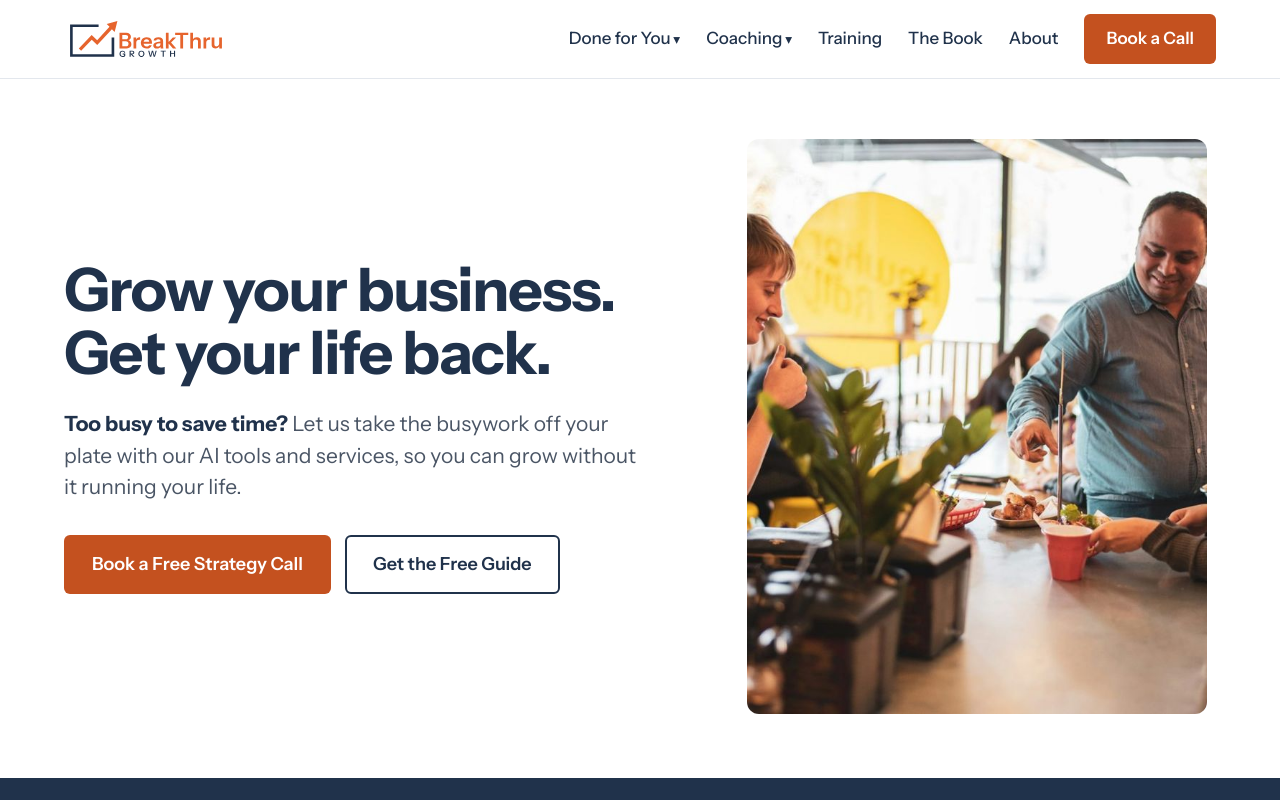
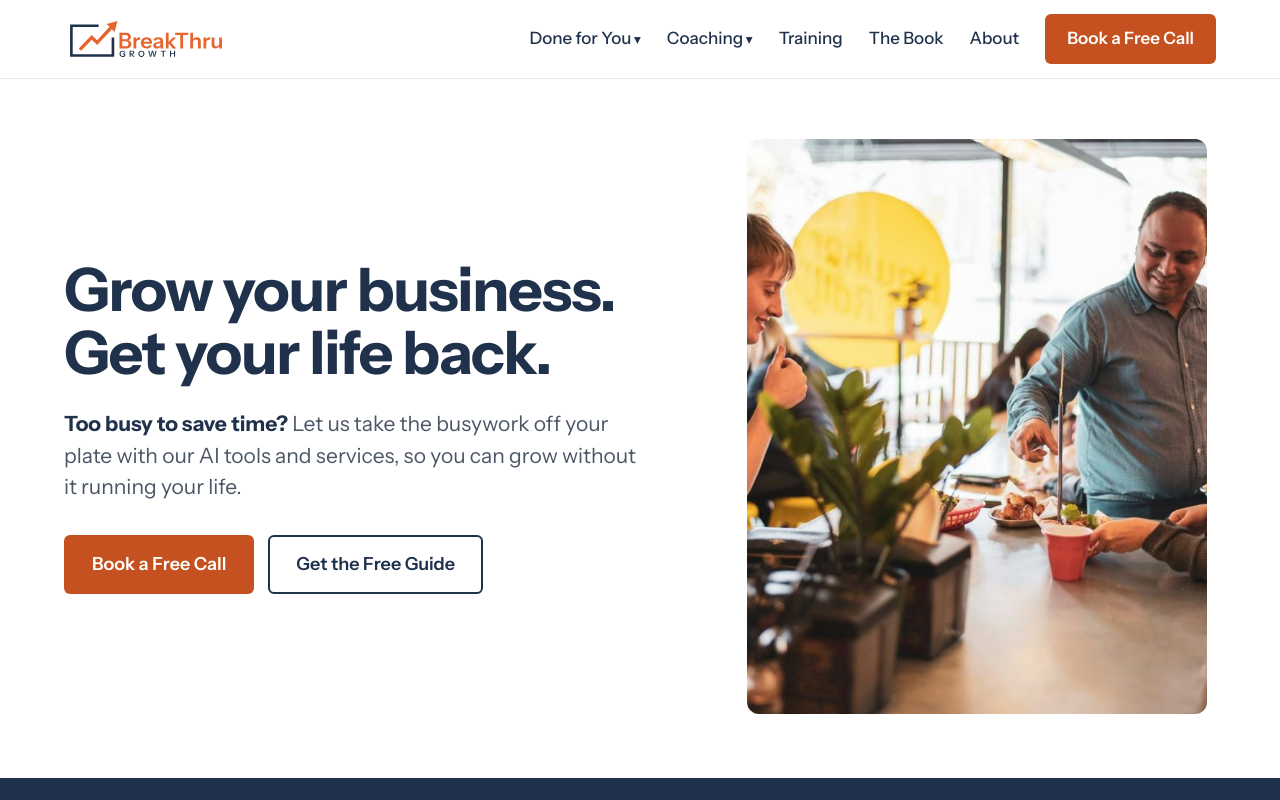
Before and after one commit to BreakThruLLC/breakthrugrowth, a plain HTML site: page index.html in a window 1280 px wide. Shown: the top 800 px of the page. Drawn offline with Linux system fonts and the light colour scheme; a script that the page names is missing.

Commit message:
One label for every call button: Book a Free Call
Co-Authored-By: Claude Opus 5.5 <noreply@anthropic.com>
Claude-Session: https://claude.ai/code/session_015ACpWAwvxE3Cuy7Hm2hscd

```diff
--- a/index.html
+++ b/index.html
@@ -50,7 +50,7 @@
 <a href="/training/">Training</a>
 <a href="/book/">The Book</a>
 <a href="/about/">About</a>
-<a class="btn" href="/start/">Book a Call</a>
+<a class="btn" href="/start/">Book a Free Call</a>
 </nav>
 </div>
 </header>
@@ -63,7 +63,7 @@
 <h1 style="margin: 0; font-size: 60px; line-height: 1.05; font-weight: 700; color: #20324B; letter-spacing: -0.02em">Grow your business. Get your life back.</h1>
 <p style="margin: 0; font-size: 21px; color: #4A5565; max-width: 580px"><b style="color: #20324B">Too busy to save time?</b> Let us take the busywork off your plate with our AI tools and services, so you can grow without it running your life.</p>
 <div style="display: flex; flex-wrap: wrap; gap: 14px; margin-top: 8px">
-<a href="/start/" style="background: #C4511F; color: #FFFFFF; text-decoration: none; font-weight: 600; font-size: 18px; padding: 16px 28px; border-radius: 6px">Book a Free Strategy Call</a>
+<a href="/start/" style="background: #C4511F; color: #FFFFFF; text-decoration: none; font-weight: 600; font-size: 18px; padding: 16px 28px; border-radius: 6px">Book a Free Call</a>
 <a href="#free-guide" style="border: 2px solid #20324B; color: #20324B; text-decoration: none; font-weight: 600; font-size: 18px; padding: 14px 26px; border-radius: 6px">Get the Free Guide</a>
 </div>
 </div>
@@ -207,7 +207,7 @@
 <div style="display: flex; align-items: center; gap: 10px"><svg aria-hidden="true" width="22" height="22" viewBox="0 0 24 24" fill="none" stroke="#C4511F" stroke-width="2.5" stroke-linecap="round" stroke-linejoin="round"><path d="M4 12l5 5L20 6"></path></svg><span style="font-size: 17px; color: #1D2733">No tech headaches.</span></div>
 <div style="display: flex; align-items: center; gap: 10px"><svg aria-hidden="true" width="22" height="22" viewBox="0 0 24 24" fill="none" stroke="#C4511F" stroke-width="2.5" stroke-linecap="round" stroke-linejoin="round"><path d="M4 12l5 5L20 6"></path></svg><span style="font-size: 17px; color: #1D2733">Month-to-month after setup.</span></div>
 </div>
-<div><a href="/start/" style="background: #C4511F; color: #FFFFFF; text-decoration: none; font-weight: 600; font-size: 18px; padding: 16px 28px; border-radius: 6px; display: inline-block">Book a Free Strategy Call</a></div>
+<div><a href="/start/" style="background: #C4511F; color: #FFFFFF; text-decoration: none; font-weight: 600; font-size: 18px; padding: 16px 28px; border-radius: 6px; display: inline-block">Book a Free Call</a></div>
 </div>
 </section>
 
@@ -228,7 +228,7 @@
 <li><a href="/fractional/" style="color: #1D2733">Fractional CMO</a>: one client at a time</li>
 </ul>
 <div style="flex-grow: 1"></div>
-<a href="/start/" style="background: #C4511F; color: #FFFFFF; text-decoration: none; font-weight: 600; font-size: 17px; padding: 14px 20px; border-radius: 6px; text-align: center">Book a Free Strategy Call</a>
+<a href="/start/" style="background: #C4511F; color: #FFFFFF; text-decoration: none; font-weight: 600; font-size: 17px; padding: 14px 20px; border-radius: 6px; text-align: center">Book a Free Call</a>
 </div>
 <div style="border: 1px solid #E3E7ED; border-radius: 12px; padding: 36px; display: flex; flex-direction: column; gap: 14px">
 <div style="display: flex; align-items: center; justify-content: space-between; gap: 12px"><h3 style="margin: 0; font-size: 28px; color: #20324B">Coaching</h3><span style="background: #F2F4F7; color: #20324B; font-size: 13px; font-weight: 600; padding: 4px 10px; border-radius: 999px">Limited spots</span></div>
@@ -238,7 +238,7 @@
 <li><a href="/coaching/#growth" style="color: #1D2733">Growth Coaching</a>: a year of growing on purpose</li>
 </ul>
 <div style="flex-grow: 1"></div>
-<a href="/start/" style="border: 2px solid #20324B; color: #20324B; text-decoration: none; font-weight: 600; font-size: 17px; padding: 12px 20px; border-radius: 6px; text-align: center">Book a Free Strategy Call</a>
+<a href="/start/" style="border: 2px solid #20324B; color: #20324B; text-decoration: none; font-weight: 600; font-size: 17px; padding: 12px 20px; border-radius: 6px; text-align: center">Book a Free Call</a>
 </div>
 <div style="border: 1px solid #E3E7ED; border-radius: 12px; padding: 36px; display: flex; flex-direction: column; gap: 14px">
 <div style="display: flex; align-items: center; justify-content: space-between; gap: 12px"><h3 style="margin: 0; font-size: 28px; color: #20324B">Training</h3><span style="background: #FCE9E0; color: #9E3F15; font-size: 13px; font-weight: 600; padding: 4px 10px; border-radius: 999px">Coming soon</span></div>
@@ -296,7 +296,7 @@
 <div style="max-width: 820px; margin: 0 auto; padding: 64px 24px; display: flex; flex-direction: column; align-items: center; text-align: center; gap: 20px">
 <h2 style="margin: 0; font-size: 48px; line-height: 1.1; letter-spacing: -0.01em">Ready to get your life back?</h2>
 <p style="margin: 0; font-size: 20px; color: #C9D2DE">Book a free strategy call. We'll find your fastest win.</p>
-<a href="/start/" style="background: #C4511F; color: #FFFFFF; text-decoration: none; font-weight: 600; font-size: 19px; padding: 18px 32px; border-radius: 6px; margin-top: 8px">Book a Free Strategy Call</a>
+<a href="/start/" style="background: #C4511F; color: #FFFFFF; text-decoration: none; font-weight: 600; font-size: 19px; padding: 18px 32px; border-radius: 6px; margin-top: 8px">Book a Free Call</a>
 </div>
 </section>
 
```
Also changed, not shown: 404.html (+1 -1 lines), about/index.html (+2 -2 lines), ai-services/index.html (+3 -3 lines), book/index.html (+1 -1 lines), coaching/index.html (+3 -3 lines), fractional/index.html (+3 -3 lines), missed-calls/index.html (+1 -1 lines), privacy/index.html (+1 -1 lines), reactivation/index.html (+3 -3 lines), start/index.html (+1 -1 lines), terms/index.html (+1 -1 lines), training/index.html (+1 -1 lines).
